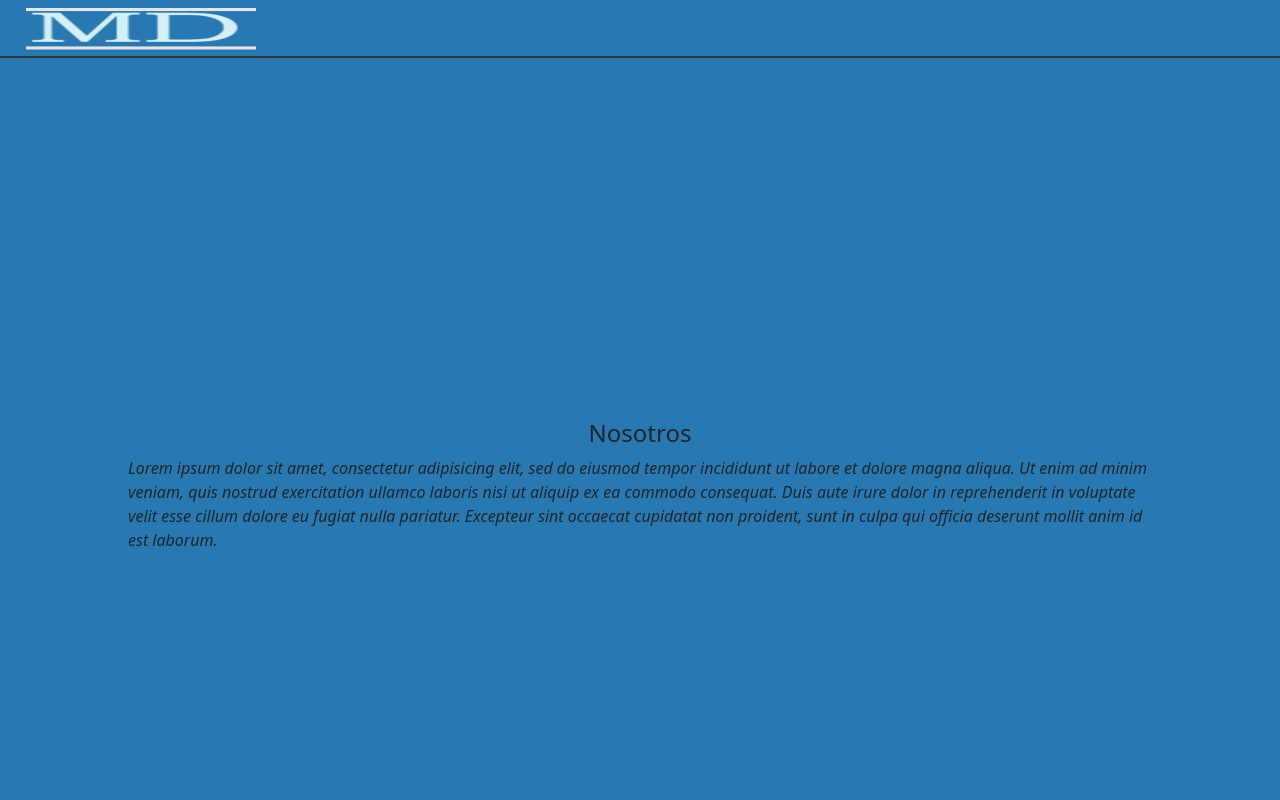
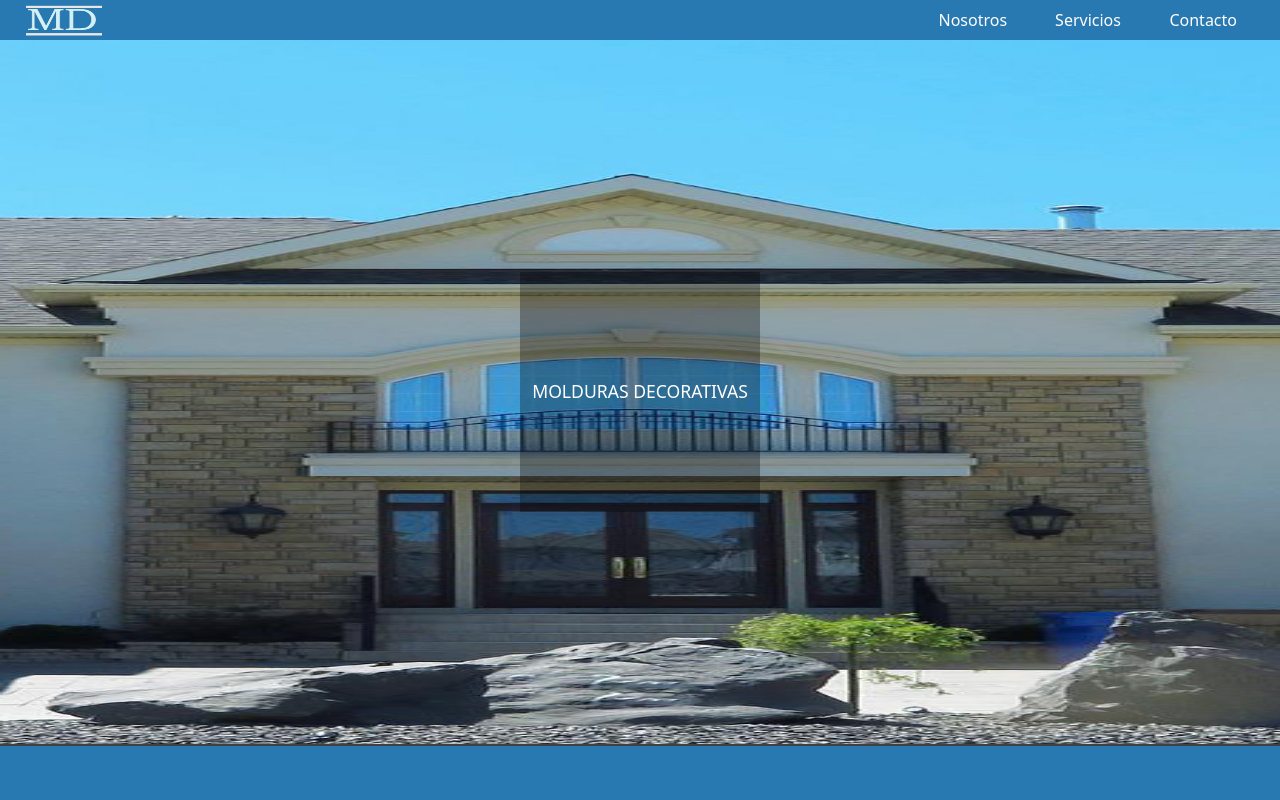
Before and after one commit to AdriCuello/ProyectoMolduras, a plain HTML site: page index.html in a window 1280 px wide. Shown: the top 800 px of the page. Drawn offline with nearby package versions, Linux system fonts and the light colour scheme.

Commit message:
header fin

```diff
--- a/public/css/estilos.css
+++ b/public/css/estilos.css
@@ -342,35 +342,56 @@ footer span{
 
 @media (min-width: 950px) {
 
-  .header{
-    height: 100vh;
+  header{
+    height: 5vh;
+    width: 100%;
   }
   .header_icono{
     display: none;
   }
+  .header__logo{
+    height: 90%;
+    width: 8%;
+  }
+
   .header__nav{
-    width: 80%;
-    background-color: rgb(40, 121, 177);
+    height: 100%;
+    width: 30%;
+    background-color: transparent;
     display: flex;
     align-items: center;
     align-content: center;
-    justify-content: space-around;
-    display: none;
-    background-color: transparent;
-    flex-direction: row;
+    justify-content: center;
 
   }
 
   .header__nav ul{
-    background-color: rgb(40, 121, 177);
+    height: 100%;
+    width: 90%;
+    background-color: transparent;
     display: flex;
     align-items: center;
     align-content: center;
     justify-content: space-around;
     flex-direction: row;
+    margin: 0;
+    padding: 0 0 0;
+
   }
+  .nav__link{
+    height: 80%;
+    width: 100%;
+    background-color: transparent;
+    display: flex;
+    align-items: center;
+    align-content: center;
+    justify-content: center;
+    font-size: 1rem;
+  }
+
+
   #banner{
-    display: none;
+    display: flex;
   }
 
  }
```
Also changed, not shown: index.html (+1 -1 lines).
